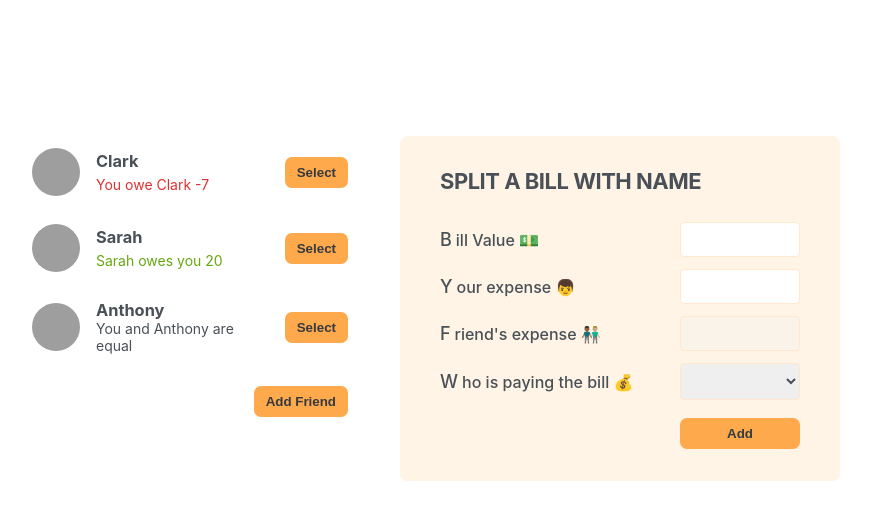
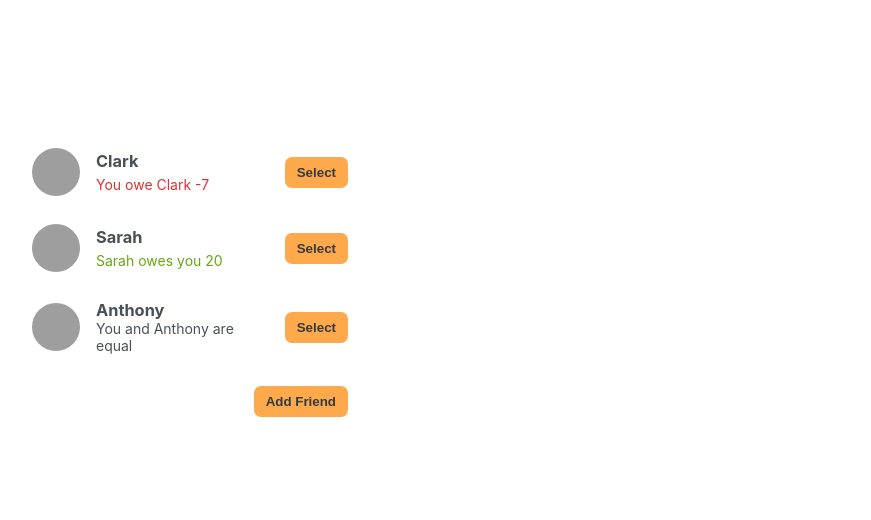
Before and after one commit to Mo2men7/Eat-n-Split, a React (Create React App) app: page / in a window 1280 px wide. Shown: the top 520 px of the page, without its empty margins (210-1081 px from the left). Built offline with nearby package versions, Linux system fonts and the light colour scheme; grey boxes are pictures that could not be loaded.

Commit message:
Selecting a friend

```diff
--- a/src/App.js
+++ b/src/App.js
@@ -4,7 +4,7 @@ const initialFriends = [
   {
     id: 118836,
     name: "Clark",
-    image: "https://i.pravatar.cc/48?u=118836",
+    image: "https://i.pravatar.cc/48?u=2001521",
     balance: -7,
   },
   {
@@ -24,23 +24,39 @@ const initialFriends = [
 export default function App() {
   const [showAddFriend, setShowAddFriend] = useState(false);
   const [freinds, setFriends] = useState(initialFriends);
+  const [selectedFriend, setSelectedFriend] = useState(false);
   function handleShowAddFriend() {
     setShowAddFriend(!showAddFriend);
+    // setSelectedFriend(null);
   }
+
   function handleAddFriend(friend) {
     setFriends((friends) => [...freinds, friend]);
     setShowAddFriend(false);
   }
+
+  function handleSelection(friend) {
+    // setSelectedFriend(friend);
+    setSelectedFriend((selected) =>
+      selected?.id === friend.id ? null : friend
+    );
+    setShowAddFriend(false);
+  }
+
   return (
     <div className="app">
       <div className="sidebar">
-        <FirendsList freinds={freinds} />
+        <FirendsList
+          freinds={freinds}
+          selectedFriend={selectedFriend}
+          onSelect={handleSelection}
+        />
         {showAddFriend && <FormAddFriend addFriend={handleAddFriend} />}
         <Button onClick={handleShowAddFriend}>
           {showAddFriend ? "Close" : "Add Friend"}
         </Button>
       </div>
-      <FormSplitBill />
+      {selectedFriend && <FormSplitBill selectedFriend={selectedFriend} />}
     </div>
   );
 }
@@ -53,19 +69,26 @@ function Button({ children, onClick }) {
   );
 }
 
-function FirendsList({ freinds }) {
+function FirendsList({ freinds, onSelect, selectedFriend }) {
   return (
     <ul>
       {freinds.map((f) => (
-        <Friend friend={f} key={f.id} />
+        <Friend
+          friend={f}
+          key={f.id}
+          onSelect={onSelect}
+          selectedFriend={selectedFriend}
+        />
       ))}
     </ul>
   );
 }
 
-function Friend({ friend }) {
+function Friend({ friend, onSelect, selectedFriend }) {
+  const isSelected = selectedFriend?.id === friend.id;
+  //  selectedFriend?.id as an optional chaining;
   return (
-    <li>
+    <li className={isSelected ? "selected" : ""}>
       <img src={friend.image} alt={friend.name} />
       <h3>{friend.name}</h3>
       {friend.balance < 0 && (
@@ -79,7 +102,9 @@ function Friend({ friend }) {
         </p>
       )}
       {friend.balance === 0 && <p>You and {friend.name} are equal</p>}
-      <Button>Select</Button>
+      <Button onClick={() => onSelect(friend)}>
+        {isSelected ? "Close" : "Select"}
+      </Button>
     </li>
   );
 }
@@ -122,10 +147,10 @@ function FormAddFriend({ addFriend }) {
   );
 }
 
-function FormSplitBill() {
+function FormSplitBill({ selectedFriend }) {
   return (
     <form className="form-split-bill">
-      <h2>Split a bill with Name</h2>
+      <h2>Split a bill with {selectedFriend.name}</h2>
 
       <label>Bill Value 💵</label>
       <input type="text" />
@@ -133,16 +158,16 @@ function FormSplitBill() {
       <label>Your expense 👦</label>
       <input type="text" />
 
-      <label>Friend's expense 👨🏾‍🤝‍👨🏼</label>
+      <label>{selectedFriend.name}'s expense 👨🏾‍🤝‍👨🏼</label>
       <input type="text" disabled />
 
       <label>Who is paying the bill 💰</label>
       <select>
-        <option value="user"></option>
-        <option value="friend"></option>
+        <option value="user">You</option>
+        <option value="friend">{selectedFriend.name}</option>
       </select>
 
-      <Button>Add</Button>
+      <Button>Split Bill</Button>
     </form>
   );
 }
```
